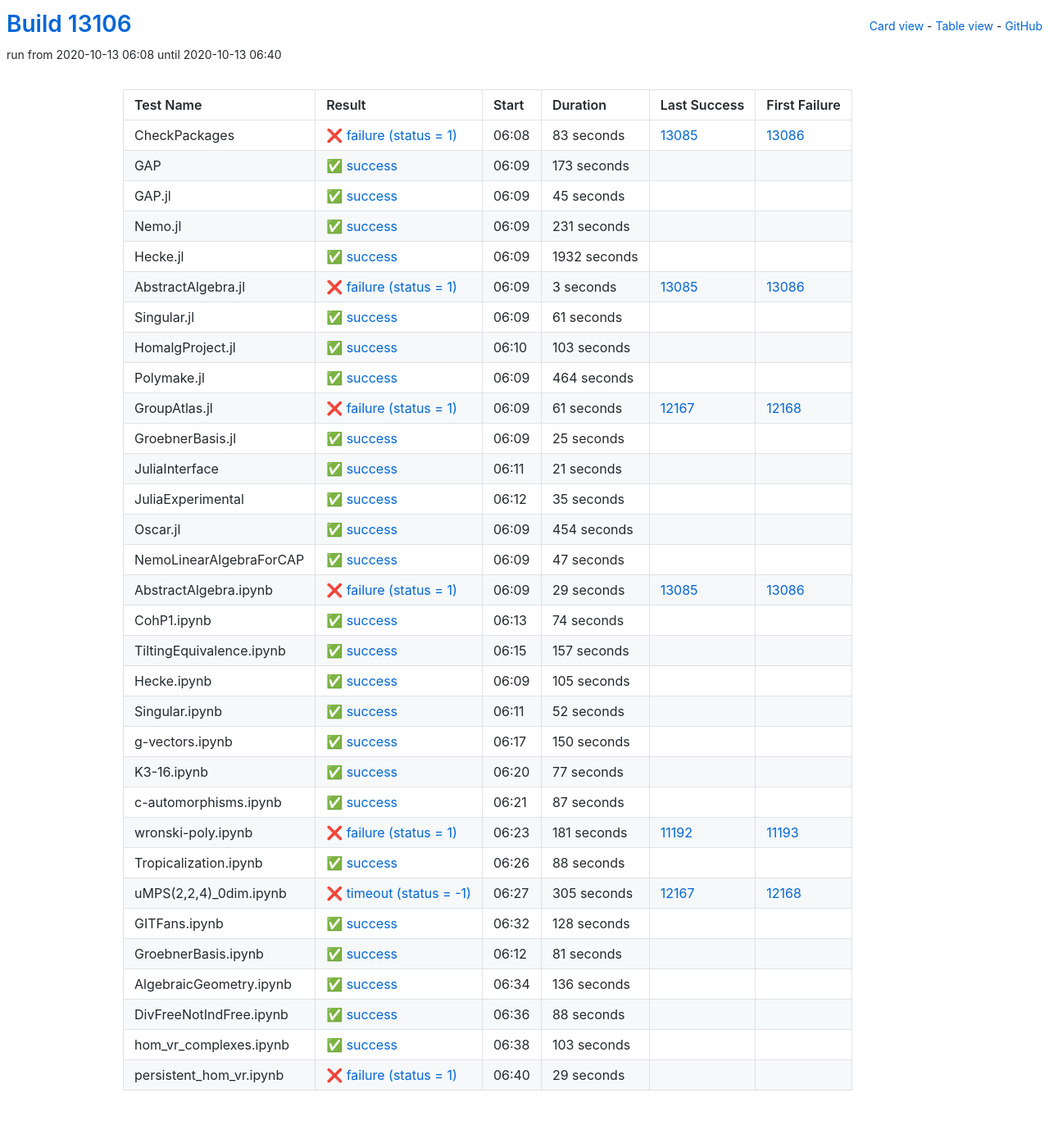
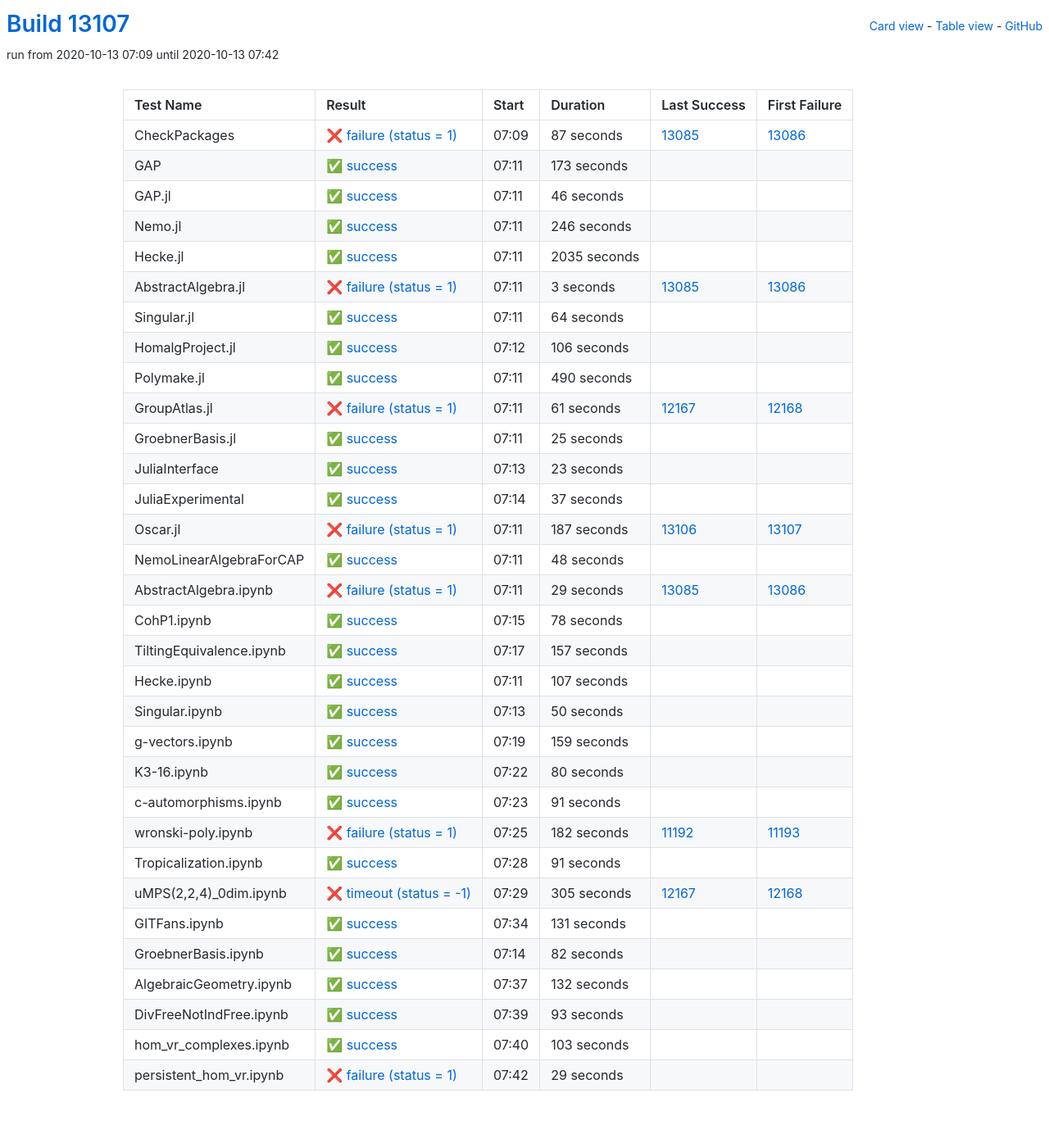
Before and after one commit to oscar-system/oscar-ci-status, a Jekyll site: the page built from table.html, in a window 1280 px wide. Shown: the whole page at 82% size. Built offline with Jekyll 4.4.1, drawn with Linux system fonts in a browser that asks for light colours.

Commit message:
Build #13107

```diff
--- a/_data/ci.yml
+++ b/_data/ci.yml
@@ -1,6 +1,6 @@
 ---
-build: 13106
-build_url: https://oscarci.mathematik.uni-kl.de/job/oscar/13106/
+build: 13107
+build_url: https://oscarci.mathematik.uni-kl.de/job/oscar/13107/
 job: oscar
 organization: oscar-system
 repo: oscar-ci-status
@@ -8,20 +8,20 @@
 tests:
 - name: CheckPackages
   id: checkpackages
-  log: https://oscarci.mathematik.uni-kl.de/job/oscar/13106/artifact/logs/build-13106/CheckPackages.log
-  start: 2020-10-13 06:08
+  log: https://oscarci.mathematik.uni-kl.de/job/oscar/13107/artifact/logs/build-13107/CheckPackages.log
+  start: 2020-10-13 07:09
   success: false
   exitcode: 1
   status: failure
-  duration: 83
+  duration: 87
   last_success: 13085
   last_success_url: https://oscarci.mathematik.uni-kl.de/job/oscar/13085/
   first_failure: 13086
   first_failure_url: https://oscarci.mathematik.uni-kl.de/job/oscar/13086/
 - name: GAP
   id: gap
-  log: https://oscarci.mathematik.uni-kl.de/job/oscar/13106/artifact/logs/build-13106/GAP.log
-  start: 2020-10-13 06:09
+  log: https://oscarci.mathematik.uni-kl.de/job/oscar/13107/artifact/logs/build-13107/GAP.log
+  start: 2020-10-13 07:11
   success: true
   exitcode: 0
   status: success
@@ -32,44 +32,44 @@
   first_failure_url:
 - name: GAP.jl
   id: gap-jl
-  log: https://oscarci.mathematik.uni-kl.de/job/oscar/13106/artifact/logs/build-13106/GAP.jl.log
-  start: 2020-10-13 06:09
+  log: https://oscarci.mathematik.uni-kl.de/job/oscar/13107/artifact/logs/build-13107/GAP.jl.log
+  start: 2020-10-13 07:11
   success: true
   exitcode: 0
   status: success
-  duration: 45
+  duration: 46
   last_success: false
   last_success_url:
   first_failure: false
   first_failure_url:
 - name: Nemo.jl
   id: nemo-jl
-  log: https://oscarci.mathematik.uni-kl.de/job/oscar/13106/artifact/logs/build-13106/Nemo.jl.log
-  start: 2020-10-13 06:09
+  log: https://oscarci.mathematik.uni-kl.de/job/oscar/13107/artifact/logs/build-13107/Nemo.jl.log
+  start: 2020-10-13 07:11
   success: true
   exitcode: 0
   status: success
-  duration: 231
+  duration: 246
   last_success: false
   last_success_url:
   first_failure: false
   first_failure_url:
 - name: Hecke.jl
   id: hecke-jl
-  log: https://oscarci.mathematik.uni-kl.de/job/oscar/13106/artifact/logs/build-13106/Hecke.jl.log
-  start: 2020-10-13 06:09
+  log: https://oscarci.mathematik.uni-kl.de/job/oscar/13107/artifact/logs/build-13107/Hecke.jl.log
+  start: 2020-10-13 07:11
   success: true
   exitcode: 0
   status: success
-  duration: 1932
+  duration: 2035
   last_success: false
   last_success_url:
   first_failure: false
   first_failure_url:
 - name: AbstractAlgebra.jl
   id: abstractalgebra-jl
-  log: https://oscarci.mathematik.uni-kl.de/job/oscar/13106/artifact/logs/build-13106/AbstractAlgebra.jl.log
-  start: 2020-10-13 06:09
+  log: https://oscarci.mathematik.uni-kl.de/job/oscar/13107/artifact/logs/build-13107/AbstractAlgebra.jl.log
+  start: 2020-10-13 07:11
   success: false
   exitcode: 1
   status: failure
@@ -80,44 +80,44 @@
   first_failure_url: https://oscarci.mathematik.uni-kl.de/job/oscar/13086/
 - name: Singular.jl
   id: singular-jl
-  log: https://oscarci.mathematik.uni-kl.de/job/oscar/13106/artifact/logs/build-13106/Singular.jl.log
-  start: 2020-10-13 06:09
+  log: https://oscarci.mathematik.uni-kl.de/job/oscar/13107/artifact/logs/build-13107/Singular.jl.log
+  start: 2020-10-13 07:11
   success: true
   exitcode: 0
   status: success
-  duration: 61
+  duration: 64
   last_success: false
   last_success_url:
   first_failure: false
   first_failure_url:
 - name: HomalgProject.jl
   id: homalgproject-jl
-  log: https://oscarci.mathematik.uni-kl.de/job/oscar/13106/artifact/logs/build-13106/HomalgProject.jl.log
-  start: 2020-10-13 06:10
+  log: https://oscarci.mathematik.uni-kl.de/job/oscar/13107/artifact/logs/build-13107/HomalgProject.jl.log
+  start: 2020-10-13 07:12
   success: true
   exitcode: 0
   status: success
-  duration: 103
+  duration: 106
   last_success: false
   last_success_url:
   first_failure: false
   first_failure_url:
 - name: Polymake.jl
   id: polymake-jl
-  log: https://oscarci.mathematik.uni-kl.de/job/oscar/13106/artifact/logs/build-13106/Polymake.jl.log
-  start: 2020-10-13 06:09
+  log: https://oscarci.mathematik.uni-kl.de/job/oscar/13107/artifact/logs/build-13107/Polymake.jl.log
+  start: 2020-10-13 07:11
   success: true
   exitcode: 0
   status: success
-  duration: 464
+  duration: 490
   last_success: false
   last_success_url:
   first_failure: false
   first_failure_url:
 - name: GroupAtlas.jl
   id: groupatlas-jl
-  log: https://oscarci.mathematik.uni-kl.de/job/oscar/13106/artifact/logs/build-13106/GroupAtlas.jl.log
-  start: 2020-10-13 06:09
+  log: https://oscarci.mathematik.uni-kl.de/job/oscar/13107/artifact/logs/build-13107/GroupAtlas.jl.log
+  start: 2020-10-13 07:11
   success: false
   exitcode: 1
   status: failure
@@ -128,8 +128,8 @@
   first_failure_url: https://oscarci.mathematik.uni-kl.de/job/oscar/12168/
 - name: GroebnerBasis.jl
   id: groebnerbasis-jl
-  log: https://oscarci.mathematik.uni-kl.de/job/oscar/13106/artifact/logs/build-13106/GroebnerBasis.jl.log
-  start: 2020-10-13 06:09
+  log: https://oscarci.mathematik.uni-kl.de/job/oscar/13107/artifact/logs/build-13107/GroebnerBasis.jl.log
+  start: 2020-10-13 07:11
   success: true
   exitcode: 0
   status: success
@@ -140,56 +140,56 @@
   first_failure_url:
 - name: JuliaInterface
   id: juliainterface
-  log: https://oscarci.mathematik.uni-kl.de/job/oscar/13106/artifact/logs/build-13106/JuliaInterface.log
-  start: 2020-10-13 06:11
+  log: https://oscarci.mathematik.uni-kl.de/job/oscar/13107/artifact/logs/build-13107/JuliaInterface.log
+  start: 2020-10-13 07:13
   success: true
   exitcode: 0
   status: success
-  duration: 21
+  duration: 23
   last_success: false
   last_success_url:
   first_failure: false
   first_failure_url:
 - name: JuliaExperimental
   id: juliaexperimental
-  log: https://oscarci.mathematik.uni-kl.de/job/oscar/13106/artifact/logs/build-13106/JuliaExperimental.log
-  start: 2020-10-13 06:12
+  log: https://oscarci.mathematik.uni-kl.de/job/oscar/13107/artifact/logs/build-13107/JuliaExperimental.log
+  start: 2020-10-13 07:14
   success: true
   exitcode: 0
   status: success
-  duration: 35
+  duration: 37
   last_success: false
   last_success_url:
   first_failure: false
   first_failure_url:
 - name: Oscar.jl
   id: oscar-jl
-  log: https://oscarci.mathematik.uni-kl.de/job/oscar/13106/artifact/logs/build-13106/Oscar.jl.log
-  start: 2020-10-13 06:09
+  log: https://oscarci.mathematik.uni-kl.de/job/oscar/13107/artifact/logs/build-13107/Oscar.jl.log
+  start: 2020-10-13 07:11
+  success: false
+  exitcode: 1
+  status: failure
+  duration: 187
+  last_success: 13106
+  last_success_url: https://oscarci.mathematik.uni-kl.de/job/oscar/13106/
+  first_failure: 13107
+  first_failure_url: https://oscarci.mathematik.uni-kl.de/job/oscar/13107/
+- name: NemoLinearAlgebraForCAP
+  id: nemolinearalgebraforcap
+  log: https://oscarci.mathematik.uni-kl.de/job/oscar/13107/artifact/logs/build-13107/NemoLinearAlgebraForCAP.log
+  start: 2020-10-13 07:11
   success: true
   exitcode: 0
   status: success
-  duration: 454
-  last_success: false
-  last_success_url:
-  first_failure: false
-  first_failure_url:
-- name: NemoLinearAlgebraForCAP
-  id: nemolinearalgebraforcap
-  log: https://oscarci.mathematik.uni-kl.de/job/oscar/13106/artifact/logs/build-13106/NemoLinearAlgebraForCAP.log
-  start: 2020-10-13 06:09
-  success: true
-  exitcode: 0
-  status: success
-  duration: 47
+  duration: 48
   last_success: false
   last_success_url:
   first_failure: false
   first_failure_url:
 - name: AbstractAlgebra.ipynb
   id: abstractalgebra-ipynb
-  log: https://oscarci.mathematik.uni-kl.de/job/oscar/13106/artifact/logs/build-13106/AbstractAlgebra.ipynb.log
-  start: 2020-10-13 06:09
+  log: https://oscarci.mathematik.uni-kl.de/job/oscar/13107/artifact/logs/build-13107/AbstractAlgebra.ipynb.log
+  start: 2020-10-13 07:11
   success: false
   exitcode: 1
   status: failure
@@ -200,20 +200,20 @@
   first_failure_url: https://oscarci.mathematik.uni-kl.de/job/oscar/13086/
 - name: CohP1.ipynb
   id: cohp1-ipynb
-  log: https://oscarci.mathematik.uni-kl.de/job/oscar/13106/artifact/logs/build-13106/CohP1.ipynb.log
-  start: 2020-10-13 06:13
+  log: https://oscarci.mathematik.uni-kl.de/job/oscar/13107/artifact/logs/build-13107/CohP1.ipynb.log
+  start: 2020-10-13 07:15
   success: true
   exitcode: 0
   status: success
-  duration: 74
+  duration: 78
   last_success: false
   last_success_url:
   first_failure: false
   first_failure_url:
 - name: TiltingEquivalence.ipynb
   id: tiltingequivalence-ipynb
-  log: https://oscarci.mathematik.uni-kl.de/job/oscar/13106/artifact/logs/build-13106/TiltingEquivalence.ipynb.log
-  start: 2020-10-13 06:15
+  log: https://oscarci.mathematik.uni-kl.de/job/oscar/13107/artifact/logs/build-13107/TiltingEquivalence.ipynb.log
+  start: 2020-10-13 07:17
   success: true
   exitcode: 0
   status: success
@@ -224,92 +224,92 @@
   first_failure_url:
 - name: Hecke.ipynb
   id: hecke-ipynb
-  log: https://oscarci.mathematik.uni-kl.de/job/oscar/13106/artifact/logs/build-13106/Hecke.ipynb.log
-  start: 2020-10-13 06:09
+  log: https://oscarci.mathematik.uni-kl.de/job/oscar/13107/artifact/logs/build-13107/Hecke.ipynb.log
+  start: 2020-10-13 07:11
   success: true
   exitcode: 0
   status: success
-  duration: 105
+  duration: 107
   last_success: false
   last_success_url:
   first_failure: false
   first_failure_url:
 - name: Singular.ipynb
   id: singular-ipynb
-  log: https://oscarci.mathematik.uni-kl.de/job/oscar/13106/artifact/logs/build-13106/Singular.ipynb.log
-  start: 2020-10-13 06:11
+  log: https://oscarci.mathematik.uni-kl.de/job/oscar/13107/artifact/logs/build-13107/Singular.ipynb.log
+  start: 2020-10-13 07:13
   success: true
   exitcode: 0
   status: success
-  duration: 52
+  duration: 50
   last_success: false
   last_success_url:
   first_failure: false
   first_failure_url:
 - name: g-vectors.ipynb
   id: g-vectors-ipynb
-  log: https://oscarci.mathematik.uni-kl.de/job/oscar/13106/artifact/logs/build-13106/g-vectors.ipynb.log
-  start: 2020-10-13 06:17
+  log: https://oscarci.mathematik.uni-kl.de/job/oscar/13107/artifact/logs/build-13107/g-vectors.ipynb.log
+  start: 2020-10-13 07:19
   success: true
   exitcode: 0
   status: success
-  duration: 150
+  duration: 159
   last_success: false
   last_success_url:
   first_failure: false
   first_failure_url:
 - name: K3-16.ipynb
   id: k3-16-ipynb
-  log: https://oscarci.mathematik.uni-kl.de/job/oscar/13106/artifact/logs/build-13106/K3-16.ipynb.log
-  start: 2020-10-13 06:20
+  log: https://oscarci.mathematik.uni-kl.de/job/oscar/13107/artifact/logs/build-13107/K3-16.ipynb.log
+  start: 2020-10-13 07:22
   success: true
   exitcode: 0
   status: success
-  duration: 77
+  duration: 80
   last_success: false
   last_success_url:
   first_failure: false
   first_failure_url:
 - name: c-automorphisms.ipynb
   id: c-automorphisms-ipynb
-  log: https://oscarci.mathematik.uni-kl.de/job/oscar/13106/artifact/logs/build-13106/c-automorphisms.ipynb.log
-  start: 2020-10-13 06:21
+  log: https://oscarci.mathematik.uni-kl.de/job/oscar/13107/artifact/logs/build-13107/c-automorphisms.ipynb.log
+  start: 2020-10-13 07:23
   success: true
   exitcode: 0
   status: success
-  duration: 87
+  duration: 91
   last_success: false
   last_success_url:
   first_failure: false
   first_failure_url:
 - name: wronski-poly.ipynb
   id: wronski-poly-ipynb
-  log: https://oscarci.mathematik.uni-kl.de/job/oscar/13106/artifact/logs/build-13106/wronski-poly.ipynb.log
-  start: 2020-10-13 06:23
+  log: https://oscarci.mathematik.uni-kl.de/job/oscar/13107/artifact/logs/build-13107/wronski-poly.ipynb.log
+  start: 2020-10-13 07:25
   success: false
   exitcode: 1
   status: failure
-  duration: 181
+  duration: 182
   last_success: 11192
   last_success_url: https://oscarci.mathematik.uni-kl.de/job/oscar/11192/
   first_failure: 11193
   first_failure_url: https://oscarci.mathematik.uni-kl.de/job/oscar/11193/
 - name: Tropicalization.ipynb
   id: tropicalization-ipynb
-  log: https://oscarci.mathematik.uni-kl.de/job/oscar/13106/artifact/logs/build-13106/Tropicalization.ipynb.log
-  start: 2020-10-13 06:26
+  log: https://oscarci.mathematik.uni-kl.de/job/oscar/13107/artifact/logs/build-13107/Tropicalization.ipynb.log
+  start: 2020-10-13 07:28
   success: true
   exitcode: 0
   status: success
-  duration: 88
+  duration: 91
   last_success: false
   last_success_url:
   first_failure: false
   first_failure_url:
 - name: uMPS(2,2,4)_0dim.ipynb
   id: umps-2-2-4-0dim-ipynb
-  log: https://oscarci.mathematik.uni-kl.de/job/oscar/13106/artifact/logs/build-13106/uMPS-2-2-4-_0dim.ipynb.log
-  start: 2020-10-13 06:27
+  log: https://oscarci.mathematik.uni-kl.de/job/oscar/13107/artifact/logs/build-13107/uMPS-2-2-4-_0dim.ipynb.log
+  start: 2020-10-13 07:29
   success: false
   exitcode: -1
   status: timeout
@@ -320,56 +320,56 @@
   first_failure_url: https://oscarci.mathematik.uni-kl.de/job/oscar/12168/
 - name: GITFans.ipynb
   id: gitfans-ipynb
-  log: https://oscarci.mathematik.uni-kl.de/job/oscar/13106/artifact/logs/build-13106/GITFans.ipynb.log
-  start: 2020-10-13 06:32
+  log: https://oscarci.mathematik.uni-kl.de/job/oscar/13107/artifact/logs/build-13107/GITFans.ipynb.log
+  start: 2020-10-13 07:34
   success: true
   exitcode: 0
   status: success
-  duration: 128
+  duration: 131
   last_success: false
   last_success_url:
   first_failure: false
   first_failure_url:
 - name: GroebnerBasis.ipynb
   id: groebnerbasis-ipynb
-  log: https://oscarci.mathematik.uni-kl.de/job/oscar/13106/artifact/logs/build-13106/GroebnerBasis.ipynb.log
-  start: 2020-10-13 06:12
+  log: https://oscarci.mathematik.uni-kl.de/job/oscar/13107/artifact/logs/build-13107/GroebnerBasis.ipynb.log
+  start: 2020-10-13 07:14
   success: true
   exitcode: 0
   status: success
-  duration: 81
+  duration: 82
   last_success: false
   last_success_url:
   first_failure: false
   first_failure_url:
 - name: AlgebraicGeometry.ipynb
   id: algebraicgeometry-ipynb
-  log: https://oscarci.mathematik.uni-kl.de/job/oscar/13106/artifact/logs/build-13106/AlgebraicGeometry.ipynb.log
-  start: 2020-10-13 06:34
+  log: https://oscarci.mathematik.uni-kl.de/job/oscar/13107/artifact/logs/build-13107/AlgebraicGeometry.ipynb.log
+  start: 2020-10-13 07:37
   success: true
   exitcode: 0
   status: success
-  duration: 136
+  duration: 132
   last_success: false
   last_success_url:
   first_failure: false
   first_failure_url:
 - name: DivFreeNotIndFree.ipynb
   id: divfreenotindfree-ipynb
-  log: https://oscarci.mathematik.uni-kl.de/job/oscar/13106/artifact/logs/build-13106/DivFreeNotIndFree.ipynb.log
-  start: 2020-10-13 06:36
+  log: https://oscarci.mathematik.uni-kl.de/job/oscar/13107/artifact/logs/build-13107/DivFreeNotIndFree.ipynb.log
+  start: 2020-10-13 07:39
   success: true
   exitcode: 0
   status: success
-  duration: 88
+  duration: 93
   last_success: false
   last_success_url:
   first_failure: false
   first_failure_url:
 - name: hom_vr_complexes.ipynb
   id: hom-vr-complexes-ipynb
-  log: https://oscarci.mathematik.uni-kl.de/job/oscar/13106/artifact/logs/build-13106/hom_vr_complexes.ipynb.log
-  start: 2020-10-13 06:38
+  log: https://oscarci.mathematik.uni-kl.de/job/oscar/13107/artifact/logs/build-13107/hom_vr_complexes.ipynb.log
+  start: 2020-10-13 07:40
   success: true
   exitcode: 0
   status: success
@@ -380,8 +380,8 @@
   first_failure_url:
 - name: persistent_hom_vr.ipynb
   id: persistent-hom-vr-ipynb
-  log: https://oscarci.mathematik.uni-kl.de/job/oscar/13106/artifact/logs/build-13106/persistent_hom_vr.ipynb.log
-  start: 2020-10-13 06:40
+  log: https://oscarci.mathematik.uni-kl.de/job/oscar/13107/artifact/logs/build-13107/persistent_hom_vr.ipynb.log
+  start: 2020-10-13 07:42
   success: false
   exitcode: 1
   status: failure
```
Also changed, not shown: README.md.
